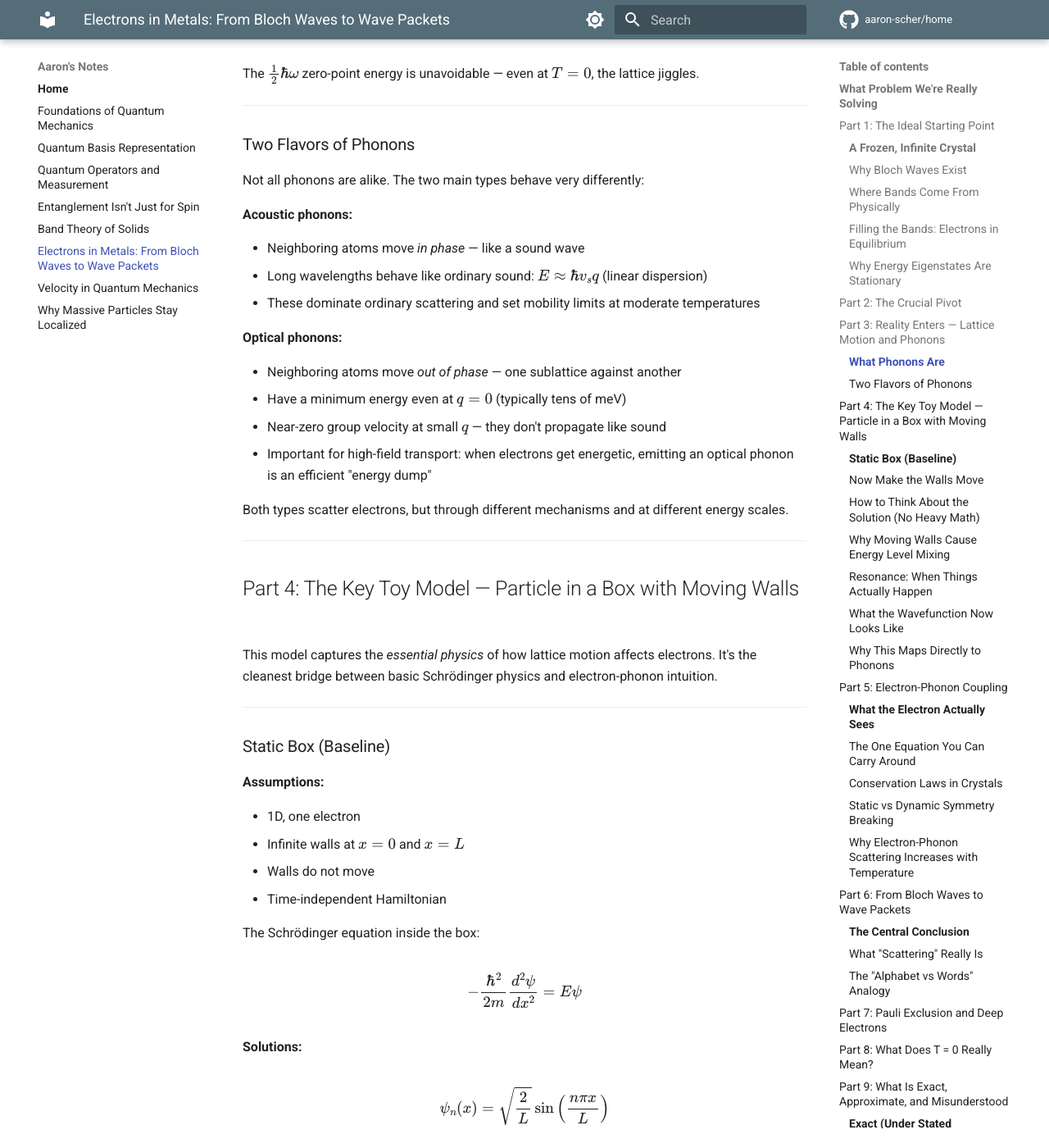
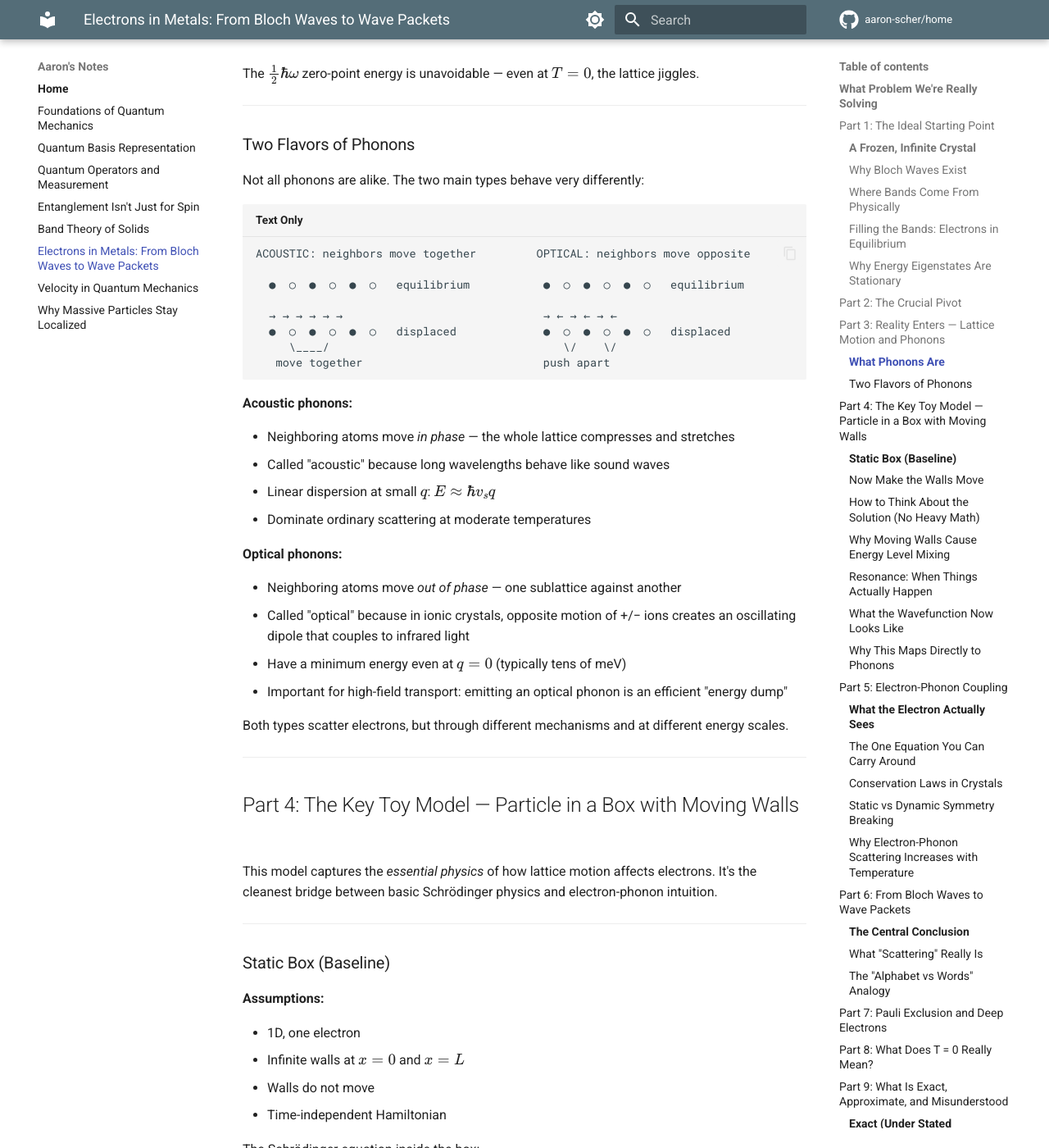
Before and after one commit to aaron-scher/home, an MkDocs documentation site: the page built from docs/quantum-mechanics/electrons-in-metals.md, in a window 1280 px wide and 1400 px high, scrolled down 4663 px. Shown: the whole window at 82% size. Built offline with MkDocs 1.6.1 and Material for MkDocs 9.7.7, drawn with Linux system fonts in a browser that asks for light colours; comment, search, counter and statistics services are not loaded.

Commit message:
Add ASCII art for acoustic vs optical phonons
Visual diagram showing the key difference:
- Acoustic: neighbors move together (in phase)
- Optical: neighbors move opposite (out of phase)

Also added etymology:
- "Acoustic" = behaves like sound at long wavelengths
- "Optical" = oscillating dipole couples to infrared light

🤖 Generated with [Claude Code](https://claude.com/claude-code)

Co-Authored-By: Claude <noreply@anthropic.com>

````diff
--- a/docs/quantum-mechanics/electrons-in-metals.md
+++ b/docs/quantum-mechanics/electrons-in-metals.md
@@ -179,18 +179,30 @@ The $\frac{1}{2}\hbar\omega$ zero-point energy is unavoidable — even at $T=0$,
 
 Not all phonons are alike. The two main types behave very differently:
 
+```
+ACOUSTIC: neighbors move together         OPTICAL: neighbors move opposite
+
+  ●  ○  ●  ○  ●  ○   equilibrium           ●  ○  ●  ○  ●  ○   equilibrium
+
+  → → → → → →                              → ← → ← → ←
+  ●  ○  ●  ○  ●  ○   displaced             ●  ○  ●  ○  ●  ○   displaced
+     \____/                                   \/    \/
+   move together                           push apart
+```
+
 **Acoustic phonons:**
 
-- Neighboring atoms move *in phase* — like a sound wave
-- Long wavelengths behave like ordinary sound: $E \approx \hbar v_s q$ (linear dispersion)
-- These dominate ordinary scattering and set mobility limits at moderate temperatures
+- Neighboring atoms move *in phase* — the whole lattice compresses and stretches
+- Called "acoustic" because long wavelengths behave like sound waves
+- Linear dispersion at small $q$: $E \approx \hbar v_s q$
+- Dominate ordinary scattering at moderate temperatures
 
 **Optical phonons:**
 
 - Neighboring atoms move *out of phase* — one sublattice against another
+- Called "optical" because in ionic crystals, opposite motion of +/− ions creates an oscillating dipole that couples to infrared light
 - Have a minimum energy even at $q = 0$ (typically tens of meV)
-- Near-zero group velocity at small $q$ — they don't propagate like sound
-- Important for high-field transport: when electrons get energetic, emitting an optical phonon is an efficient "energy dump"
+- Important for high-field transport: emitting an optical phonon is an efficient "energy dump"
 
 Both types scatter electrons, but through different mechanisms and at different energy scales.
 
````
